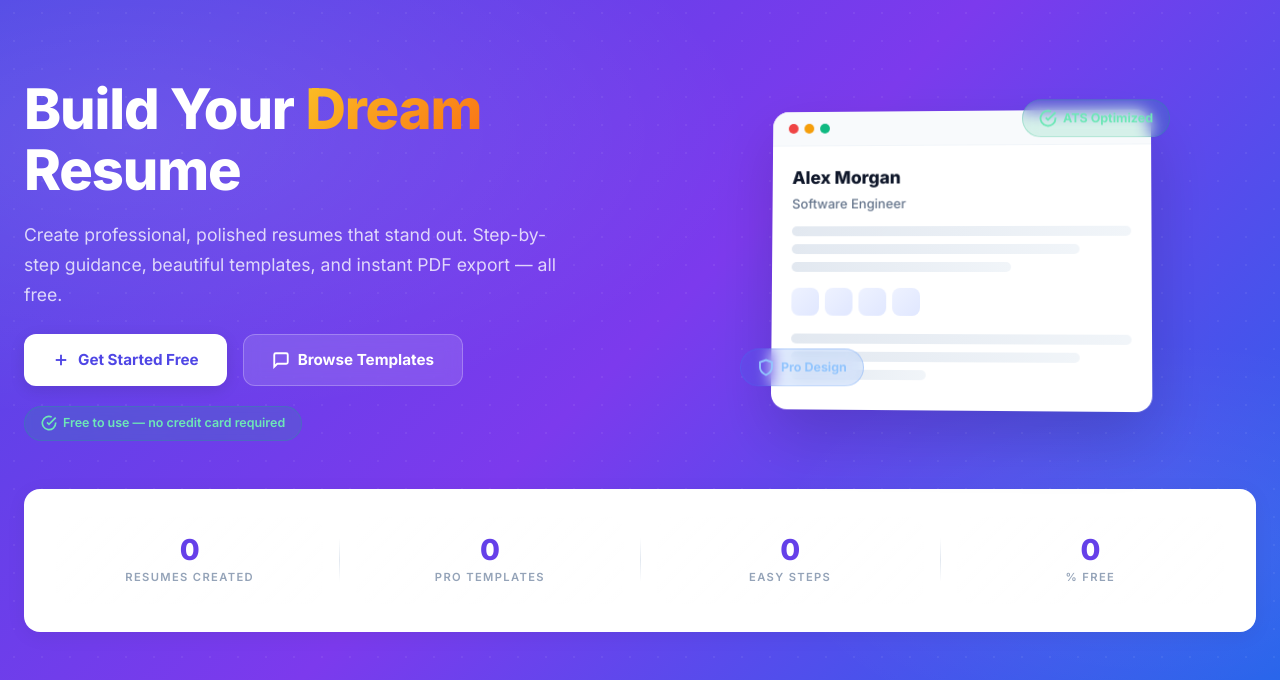
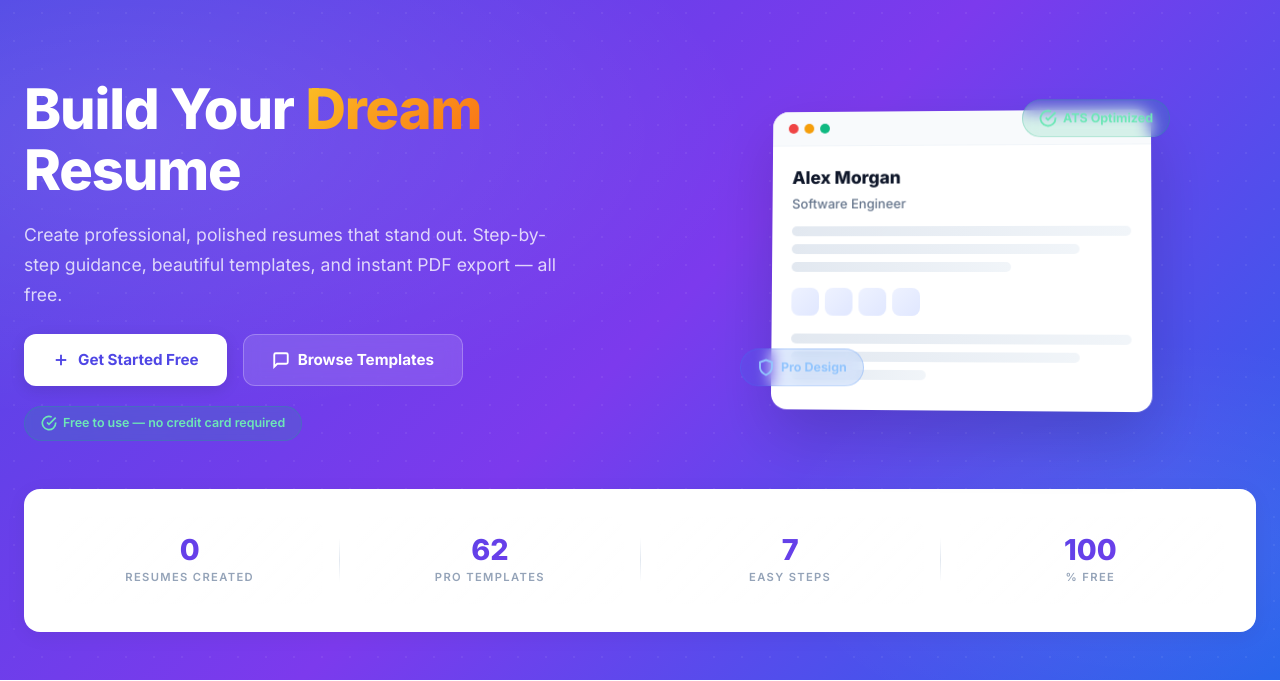
Before and after one commit to OPOKA-ERIC/Resume_Builder_Pro, a Django app: page / in a window 1280 px wide. Shown: the part 68-749 px from the top of the page. Run offline with Django 5.2, Linux system fonts and the light colour scheme; data comes from the database, SQL or seed files in the repository; data that the repository does not hold is empty.

Commit message:
fix: animate landing page stats and show real resume/template counts
Landing stats used data-count but the counter JS reads .stat-counter
with data-target, so counters never animated and stayed at 0. Align
markup with the JS contract and source counts from the database.

```diff
--- a/resume_builder_pro/urls.py
+++ b/resume_builder_pro/urls.py
@@ -3,14 +3,18 @@ from django.urls import path, include
 from django.conf import settings
 from django.conf.urls.static import static
 from django.shortcuts import render
-from django.views.generic import TemplateView
 from portfolio import views as portfolio_views
 from templates_app.models import ResumeTemplate
 
 
 def landing_view(request):
+    from resumes.models import Resume
     featured_templates = ResumeTemplate.objects.filter(is_active=True).order_by('?')[:6]
-    return render(request, 'landing.html', {'featured_templates': featured_templates})
+    return render(request, 'landing.html', {
+        'featured_templates': featured_templates,
+        'resume_count': Resume.objects.count(),
+        'template_count': ResumeTemplate.objects.filter(is_active=True).count(),
+    })
 
 
 urlpatterns = [
--- a/templates/landing.html
+++ b/templates/landing.html
@@ -77,22 +77,22 @@
     <!-- Stats Bar -->
     <div class="landing-stats-bar">
       <div class="landing-stat">
-        <div class="landing-stat-num" data-count="1000">0</div>
+        <div class="landing-stat-num stat-counter" data-target="{{ resume_count }}">0</div>
         <div class="landing-stat-label">Resumes Created</div>
       </div>
       <div class="landing-stat-divider"></div>
       <div class="landing-stat">
-        <div class="landing-stat-num" data-count="3">0</div>
+        <div class="landing-stat-num stat-counter" data-target="{{ template_count }}">0</div>
         <div class="landing-stat-label">Pro Templates</div>
       </div>
       <div class="landing-stat-divider"></div>
       <div class="landing-stat">
-        <div class="landing-stat-num" data-count="7">0</div>
+        <div class="landing-stat-num stat-counter" data-target="7">0</div>
         <div class="landing-stat-label">Easy Steps</div>
       </div>
       <div class="landing-stat-divider"></div>
       <div class="landing-stat">
-        <div class="landing-stat-num" data-count="100">0</div>
+        <div class="landing-stat-num stat-counter" data-target="100">0</div>
         <div class="landing-stat-label">% Free</div>
       </div>
     </div>
```
